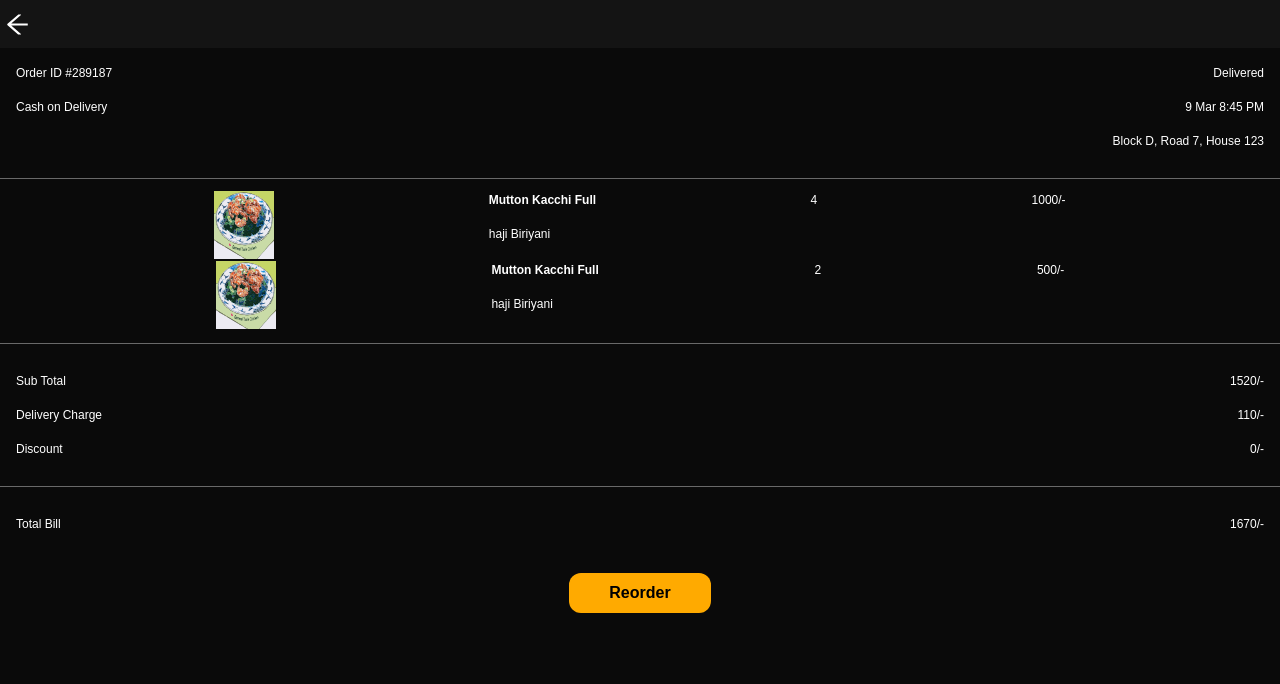
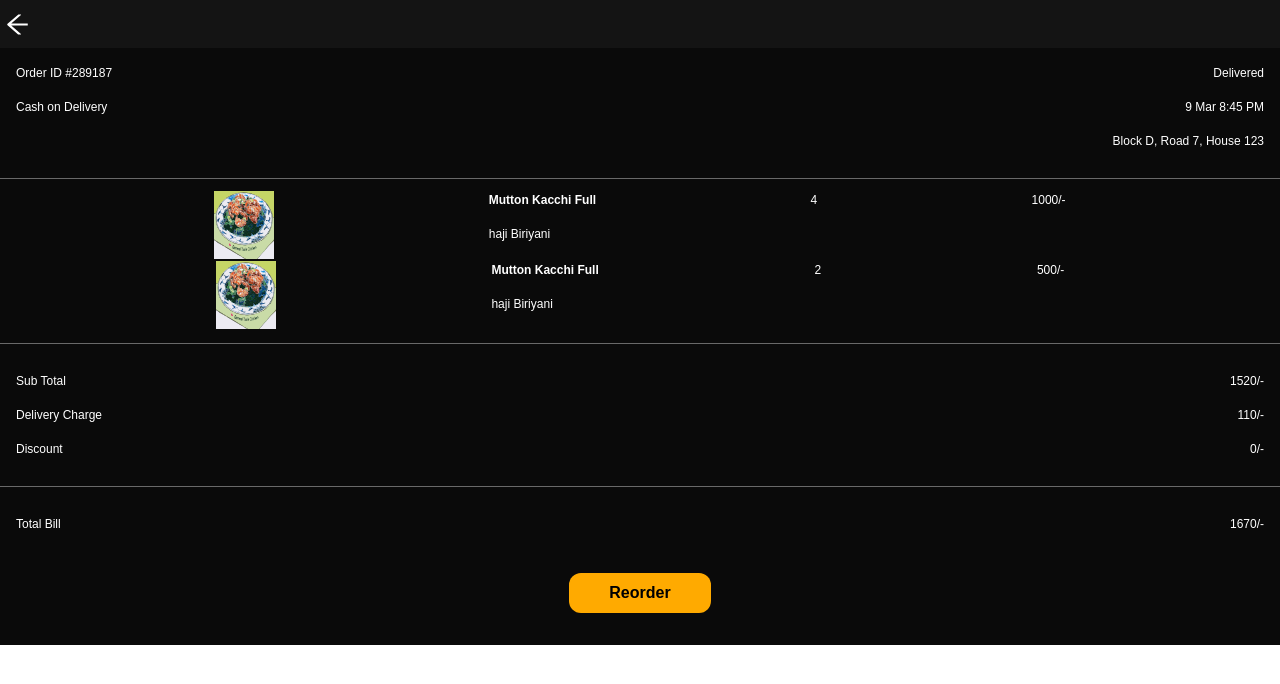
Before and after one commit to itsjahidhasan/food_project, a Next.js app: page /reorder in a window 1280 px wide. Shown: the top 684 px of the page. Built offline with nearby package versions, Linux system fonts and the light colour scheme.

Commit message:
reorder issue solved

```diff
--- a/styles/scss/reorder.scss
+++ b/styles/scss/reorder.scss
@@ -1,7 +1,7 @@
 .reorder{
     position: absolute;
-    height: 100%;
-    width: 100%;
+    // height: 100%;
+     width: 100%;
     background-color: #0A0A0A;
 
 }
```
